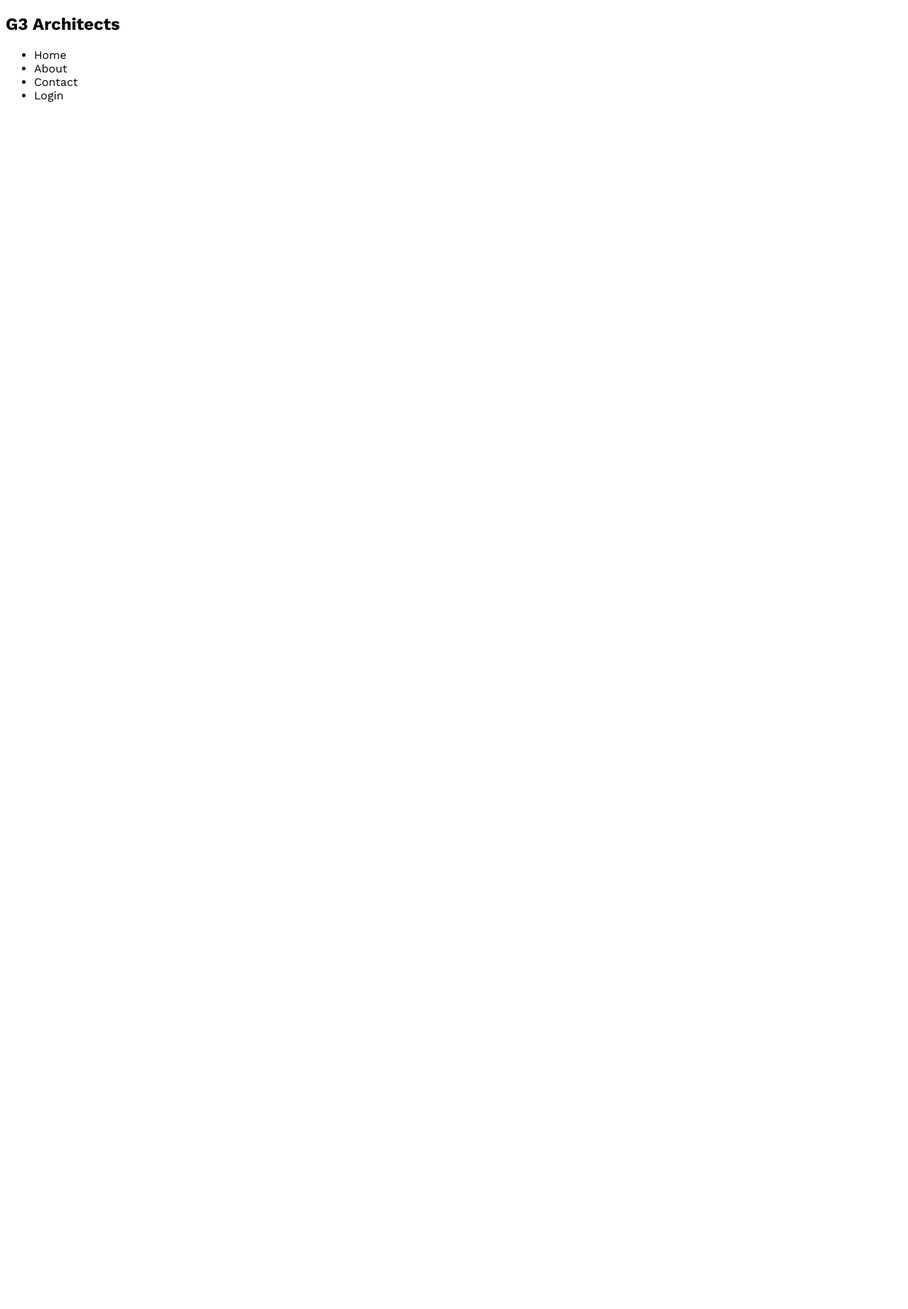
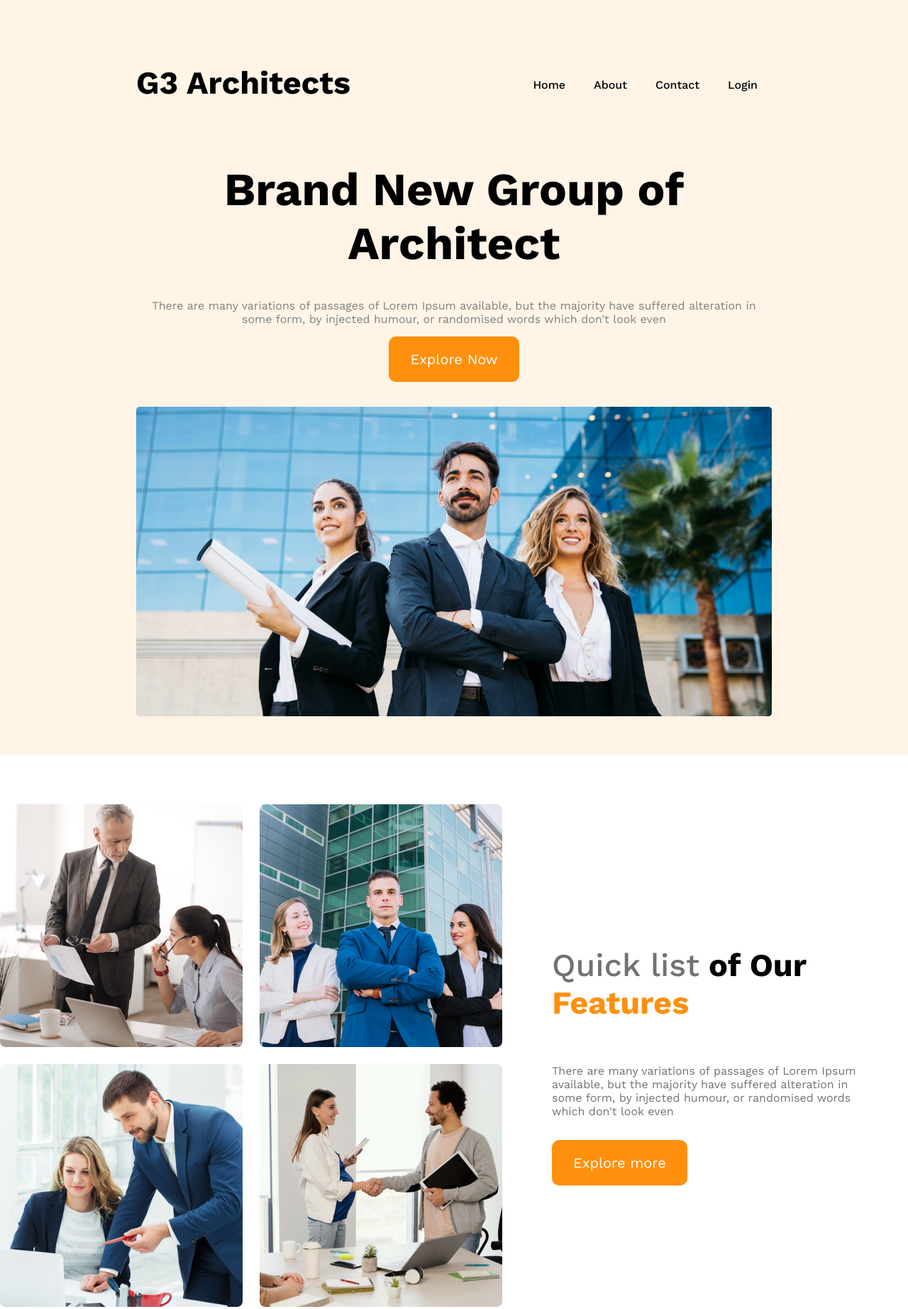
Before and after one commit to AyeshaLiza/G3-Architecht, a plain HTML site: page index.html in a window 1280 px wide. Shown: the whole page at 71% size. Before the commit the page ends 800 px from the top, so only its background shows below. Drawn offline with nearby package versions, Linux system fonts and the light colour scheme.

Commit message:
team section added

```diff
--- a/index.html
+++ b/index.html
@@ -7,9 +7,10 @@
  <link rel="stylesheet" href="style.css">
 </head>
 <body>
-  <header>
+  <header class="container">
+    <div class="header-inner">
       <nav>
-     <h1>G3 Architects</h1>
+        <h1 class="brand">G3 Architects</h1>
         <ul>
             <li>Home</li>
             <li>About</li>
@@ -17,9 +18,32 @@
             <li>Login</li>
         </ul>
       </nav>
+          <div class="banner">
+              <div class="title">Brand New Group of <br> Architect</div>
+              <div class="banner-descr">There are many variations of passages of Lorem Ipsum available, but the majority have suffered alteration in some form, by injected humour, or randomised words which don't look even</div>
+              <button>Explore Now</button>
+              <img src="images/banner.png" alt="">
+            </div>
+          </div>
+
   </header>
+  <!-- Header section End -->
+
   <main>
-
+      <!-- team section Start -->
+      <section class="team-container">
+        <div class="team-img-conainer">
+          <img src="images/team1.png" alt="">
+          <img src="images/team2.png" alt="">
+          <img src="images/team3.png" alt="">
+          <img src="images/team4.png" alt="">
+        </div>
+        <div class="team-content"><h3 class="team-title"><span class="Quick-list">Quick list</span> <span class="of-Our">of Our</span>
+           <span class="feature">Features</span></h3>
+        <p class="team-descr">There are many variations of passages of Lorem Ipsum available, but the majority have suffered alteration in some form, by injected humour, or randomised words which don't look even</p>
+      <button>Explore more</button></div>
+      </section>
+      <!-- team section Start -->
   </main>
   <footer>
 
--- a/style.css
+++ b/style.css
@@ -4,4 +4,142 @@
 
  *{
 font-family: 'Work Sans', sans-serif;
+padding: 0px;
+margin: 0px;
  }
+
+.container{
+ background-color: #FFF4E6;
+ /* height: 200vh; */
+ width: 100%;
+ /* margin: 30px auto; */
+}
+.header-inner{
+ width: 70%;
+ padding: 50px 0px;
+ margin: 0 auto;
+}
+/* /nav bar start */
+nav{
+ display: flex;
+ justify-content: space-between;
+ padding: 40px 0px;
+ /* background-color: aqua; */
+}
+nav > ul{
+ display: flex;
+}
+nav ul li{
+ list-style: none;
+ padding: 20px;
+ font-weight: 500;
+}
+
+.brand{
+ font-size: 45px;
+}
+/* /nav bar end */
+
+/* banner section start */
+.banner{
+ text-align: center;
+ margin: 0 auto;
+ /* max-width: 900px; */
+}
+.title{
+ font-size: 65px;
+ font-weight: 700;
+ padding: 40px 0px ;
+}
+.banner-descr{
+ color: gray;
+ /* padding: 16px 0px; */
+}
+ button{
+ color: white;
+ font-size: 20px;
+ padding: 20px 30px;
+ background-color: #FF900E;
+ border: none;
+ border-radius: 10px;
+ margin: 15px 0px;
+}
+.banner img{
+ width: 100%;
+ margin-top: 20px;
+}
+/* Responsive media query */
+/* For Small Device */
+@media screen and (max-width: 576px){
+ .header-inner{
+  width: 70%;
+  margin: 0 auto;
+ }
+ nav{
+  flex-direction: column;
+ }
+
+ nav > ul > li{
+  padding: 20px 10px ;
+ }
+}
+/* For medium device */
+@media screen and (min-width: 576px) and (max-width: 992px) {
+ .header-inner{
+  width: 70%;
+  margin: 0 auto;
+ }
+ nav{
+  flex-direction: column;
+  width: 80%;
+  margin: 0 auto;
+  text-align: center;
+ }
+ nav >ul >li{
+  width: 80%;
+  margin: 0 auto;
+ }
+}
+/* banner section start */
+
+/* main section start */
+main{
+ margin: 70px auto;
+}
+/* team section start */
+.team-container{
+ display: flex;
+ align-items: center;
+ mar
+}
+.team-img-conainer{
+  display: grid;
+  grid-template-columns: repeat(2, 1fr);
+  gap: 24px;
+}
+.team-content{
+ padding: 0 70px;
+
+ ;
+}
+.team-title{
+ font-size: 45px;
+ padding: 44px 0px;
+}
+.Quick-list{
+ font-weight: 500;
+color: #727272;
+}
+
+.feature{
+ color: #ff900e;
+ font-weight: 700;
+}
+.team-descr{
+  font-size: 16;
+  font-weight: 400;
+  color: #727272;
+  padding: 16px 0px;
+}
+/* team section start */
+/* main section start */
```
Lines whose indentation alone changed are shown as unchanged.
